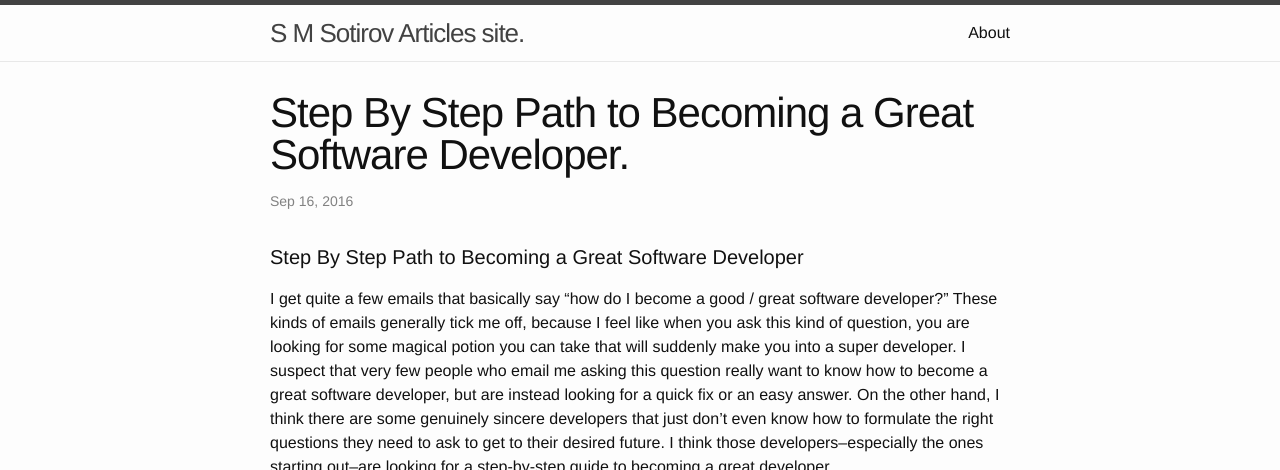
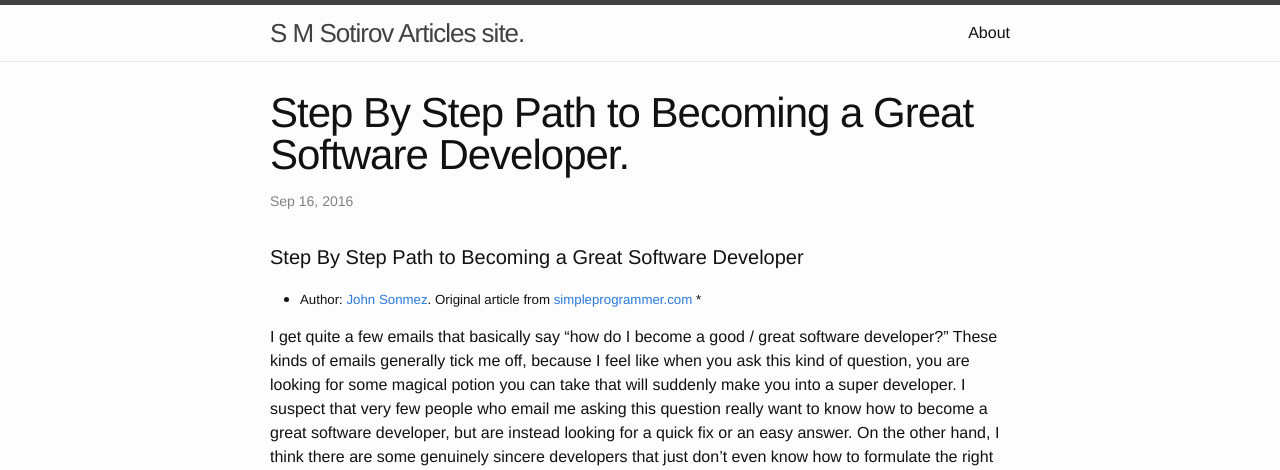
Before and after one commit to victoralexandrov/smsotirov.github.io, a Jekyll site: the page built from _posts/2016-09-16-step-by-step-path-to-becoming-a-great-software-developer.markdown, in a window 1280 px wide and 900 px high, cut to the strip 0-470 px from the top of the window. Built offline with Jekyll 4.4.1, drawn with Linux system fonts in a browser that asks for light colours.

Commit message:
Added author.

```diff
--- a/_posts/2016-09-16-step-by-step-path-to-becoming-a-great-software-developer.markdown
+++ b/_posts/2016-09-16-step-by-step-path-to-becoming-a-great-software-developer.markdown
@@ -5,6 +5,7 @@ date:   2016-09-16 15:00:00 -0400
 categories: software development
 ---
 #### Step By Step Path to Becoming a Great Software Developer
+* ##### Author: [John Sonmez](https://simpleprogrammer.com/author/jsonmez/). Original article from  [simpleprogrammer.com](https://simpleprogrammer.com/2014/06/30/step-step-path-becoming-great-software-developer/) *
 
 I get quite a few emails that basically say “how do I become a good / great software developer?”
 These kinds of emails generally tick me off, because I feel like when you ask this kind of question, you are looking for some magical potion you can take that will suddenly make you into a super developer.
```
